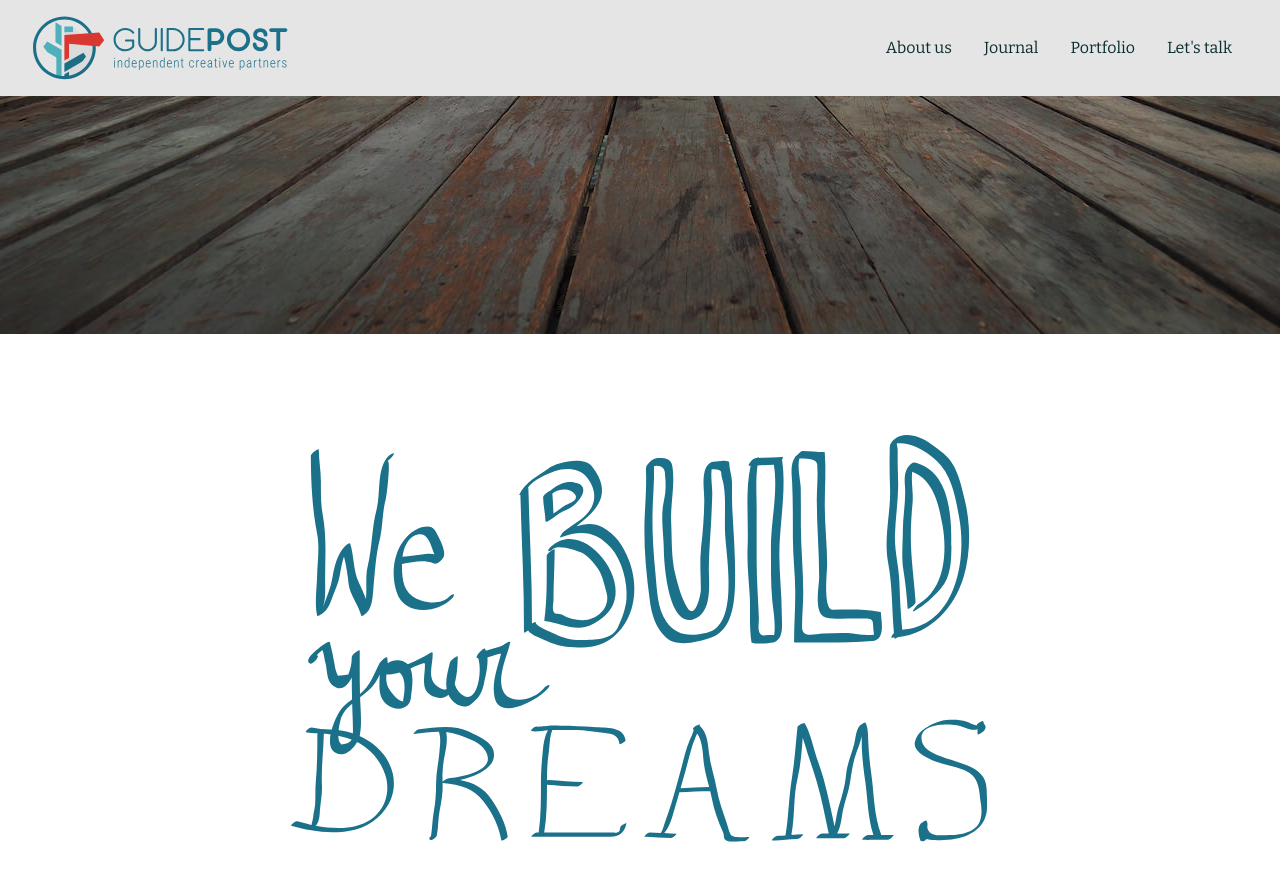
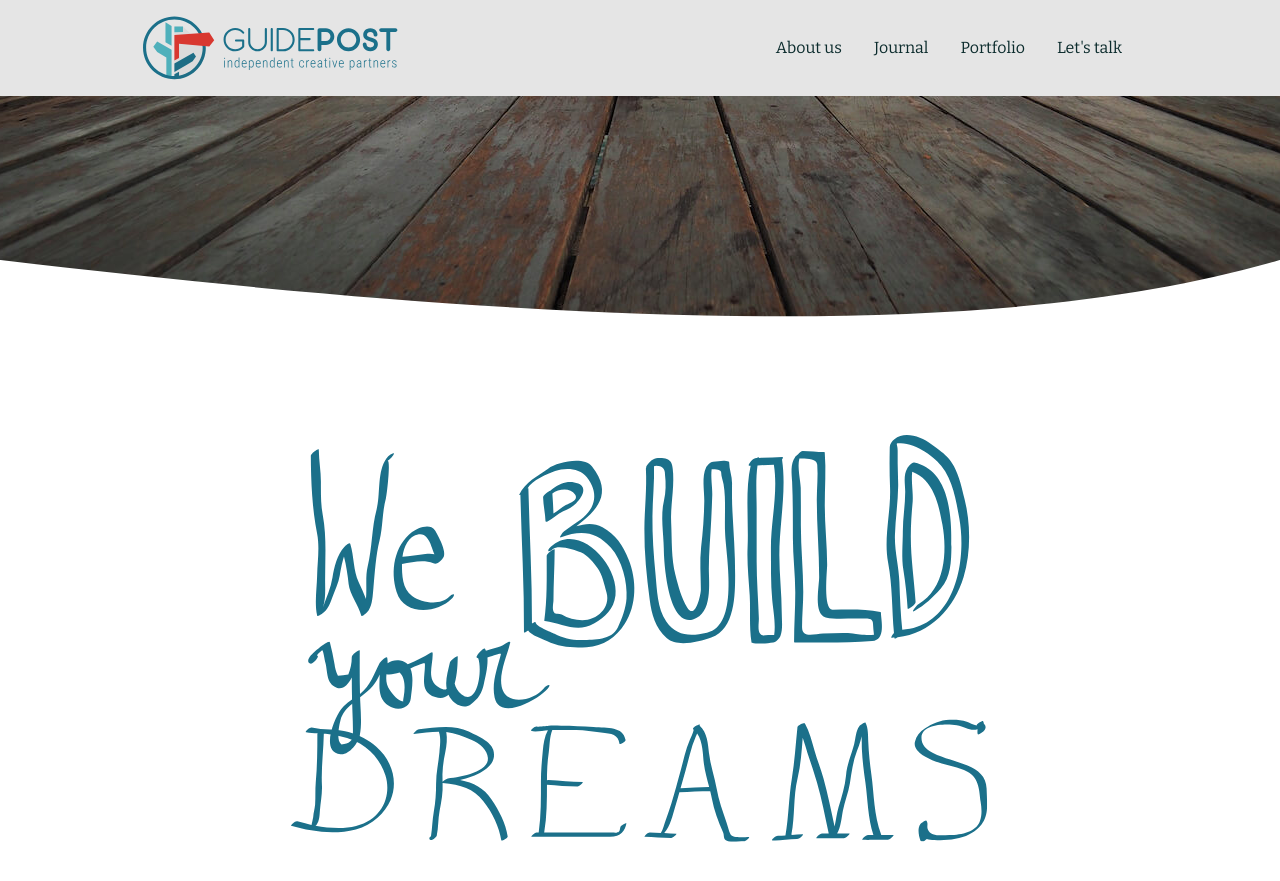
Before and after one commit to GuidePostCreative/guidepost.design, a Jekyll site: the page built from index.html, in a window 1280 px wide and 900 px high, scrolled down 566 px. Shown: the top 881 px of the window. Built offline with Jekyll 4.4.1, drawn with Linux system fonts in a browser that asks for light colours.

Commit message:
Fix curve

```diff
--- a/_layouts/base.html
+++ b/_layouts/base.html
@@ -43,7 +43,7 @@
 <body id="body" class="{{ page.body_class }}">
     {% include loader.html %}
     <div class="navbar navbar-fixed {% if page.hiddable_header == true %}hiddable unpin{% endif %}" id="navbar">
-        <div class="">
+        <div class="container">
             <div class="inner-navbar">
                 <div class="logo-container">
                     <a href="/">
--- a/assets/css/_splashscreen.sass
+++ b/assets/css/_splashscreen.sass
@@ -10,6 +10,7 @@
   min-height: 600px
   width: 100%
   flex: 1 0 auto
+  z-index: -1
 
   @media (max-width: $page-threashold-mobile)
     height: $splash-height-mobile
```
Also changed, not shown: 9 other files.
